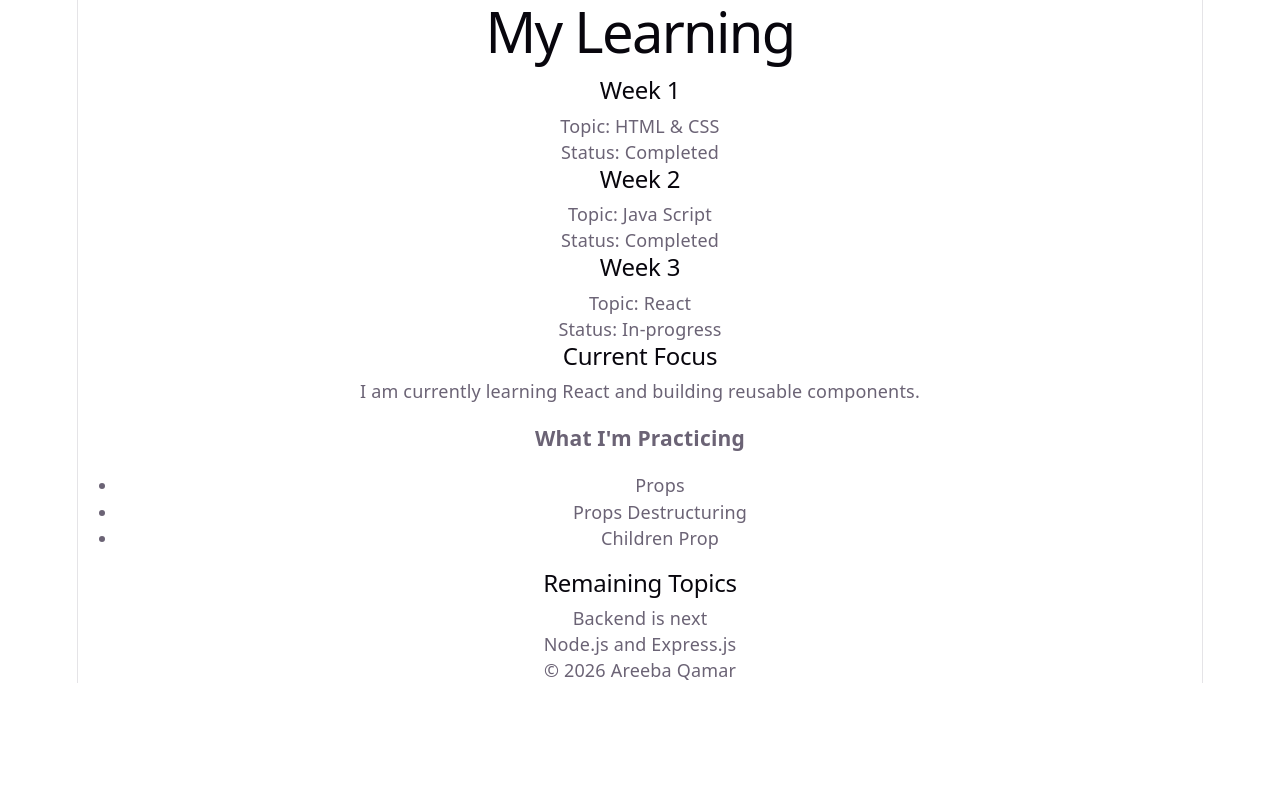
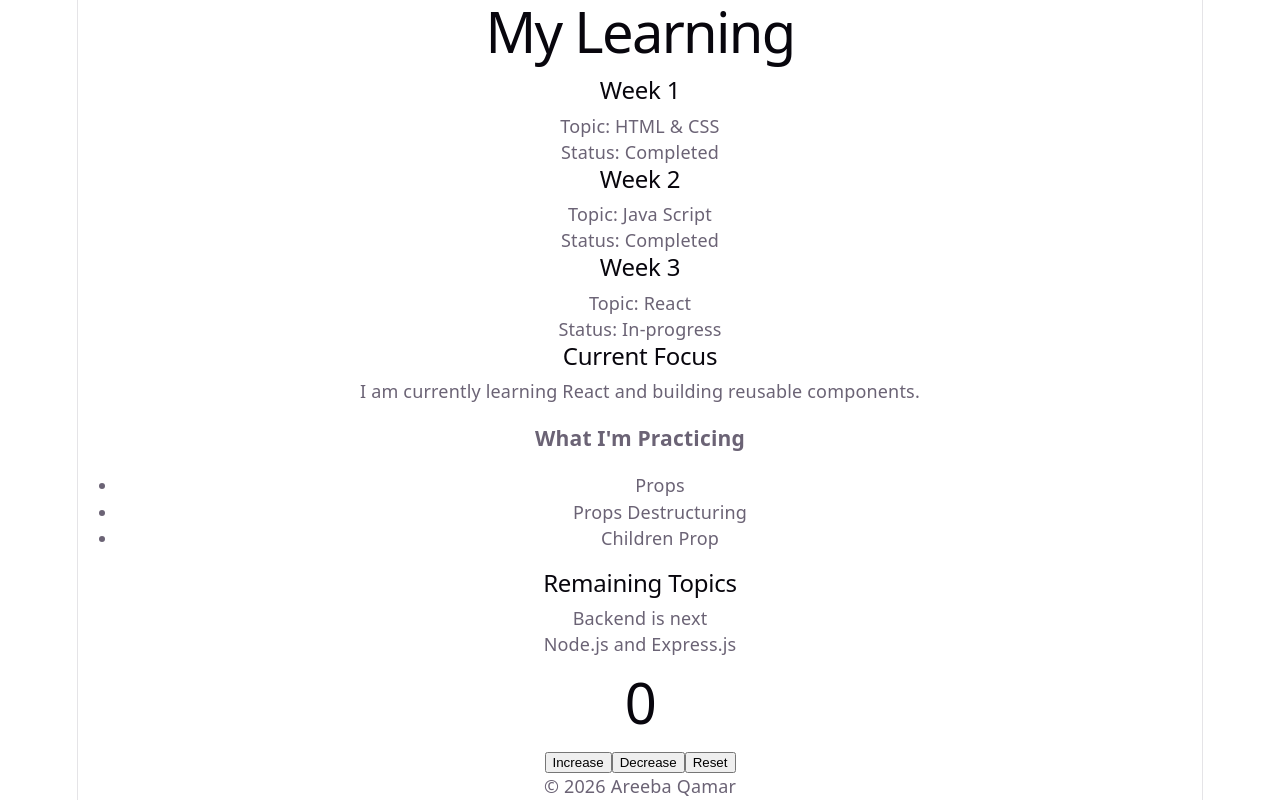
Before and after one commit to areeba-qamar/internship-mern-fullstack, a React (Vite) app in the folder week-3/react-practice/: page / in a window 1280 px wide. Shown: the part 743-1543 px from the top of the page. Before the commit the page ends 1426 px from the top, so only its background shows below. Built offline with nearby package versions, Linux system fonts and the light colour scheme.

Commit message:
Learn and implement useState

```diff
--- a/week-3/react-practice/src/App.jsx
+++ b/week-3/react-practice/src/App.jsx
@@ -7,6 +7,7 @@
 import SectionContainer from "./components/SectionContainer";
 import LearningCard from "./components/LearningCards";
 import Section from "./components/Section";
+import Counter from "./components/Counter";
 
 function App() {
   return (
@@ -96,6 +97,8 @@
      <p>Node.js and Express.js</p>
      </Section>
 
+      <Counter />
+
 
    </main>
 
--- /dev/null
+++ b/week-3/react-practice/src/components/Counter.jsx
@@ -0,0 +1,27 @@
+import { useState } from "react";
+
+function Counter() {
+
+  const [count, setCount] = useState(0);  //  const [count, setCount] thats basically array destructuring.
+
+  return (
+    <>
+      <h1>{count}</h1>
+
+      <button onClick={() => setCount(count + 1)}>
+        Increase
+      </button>
+
+      <button onClick={() => setCount(count - 1)}>
+        Decrease
+      </button>
+
+      <button onClick={() => setCount(0)}>
+        Reset
+      </button>
+
+    </>
+  );
+}
+
+export default Counter
```
